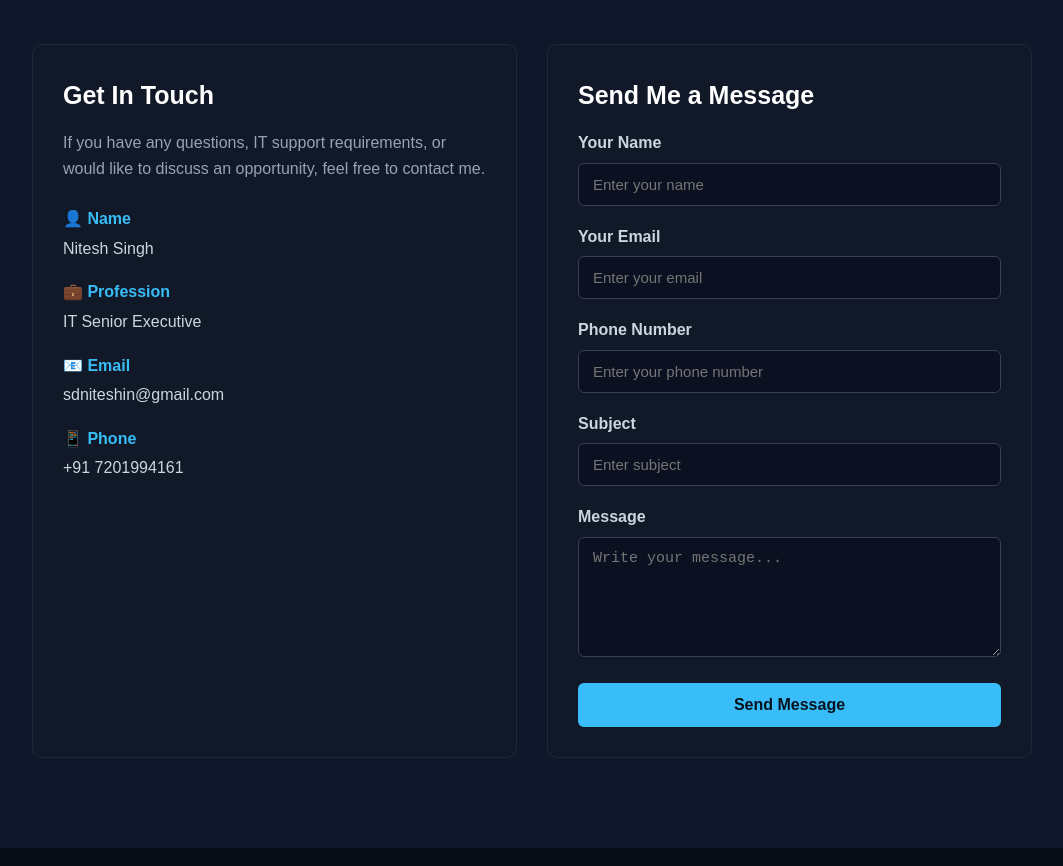
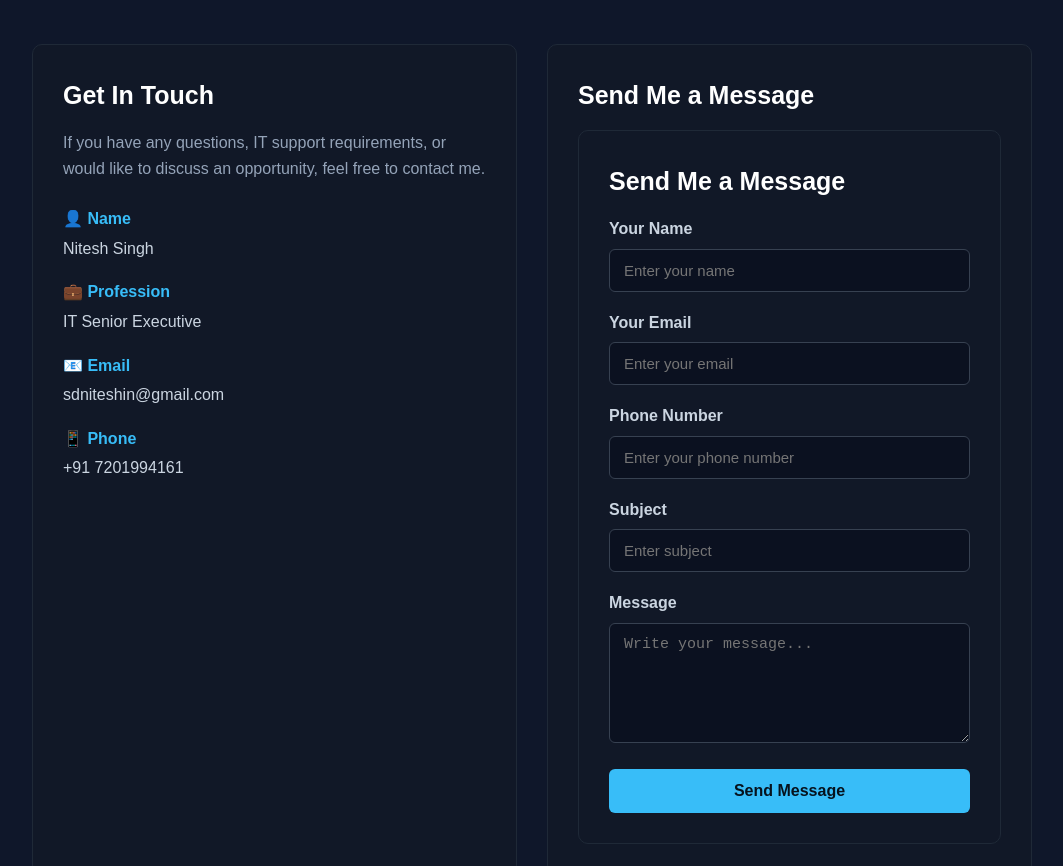
Before and after one commit to Nitesh9415/Nitesh, a plain HTML site: page index.html in a window 1280 px wide. Shown: the part 4160-5026 px from the top of the page, without its empty margins (108-1171 px from the left). Drawn offline with Linux system fonts and the light colour scheme.

Commit message:
Update homepage

```diff
--- a/index.html
+++ b/index.html
@@ -733,6 +733,10 @@
             <div class="contact-form">
                 <h3>Send Me a Message</h3>
 
+                <!-- Contact Form -->
+            <div class="contact-form">
+                <h3>Send Me a Message</h3>
+
                 <form id="contact-form" action="https://script.google.com/macros/s/AKfycbxVHonpZUVCJ6oeA6VYpji-FFOcDBguBYYeNynI9HTNO6Zv6URggbqNnL5xbZhMtagiKg/exec" method="POST">
                     <div class="form-group">
                         <label for="name">Your Name</label>
@@ -762,6 +766,7 @@
                     <button type="submit" id="submit-btn" class="contact-btn">Send Message</button>
                     <p id="form-status"></p>
                 </form>
+
             </div>
         </div>
     </section>
```
